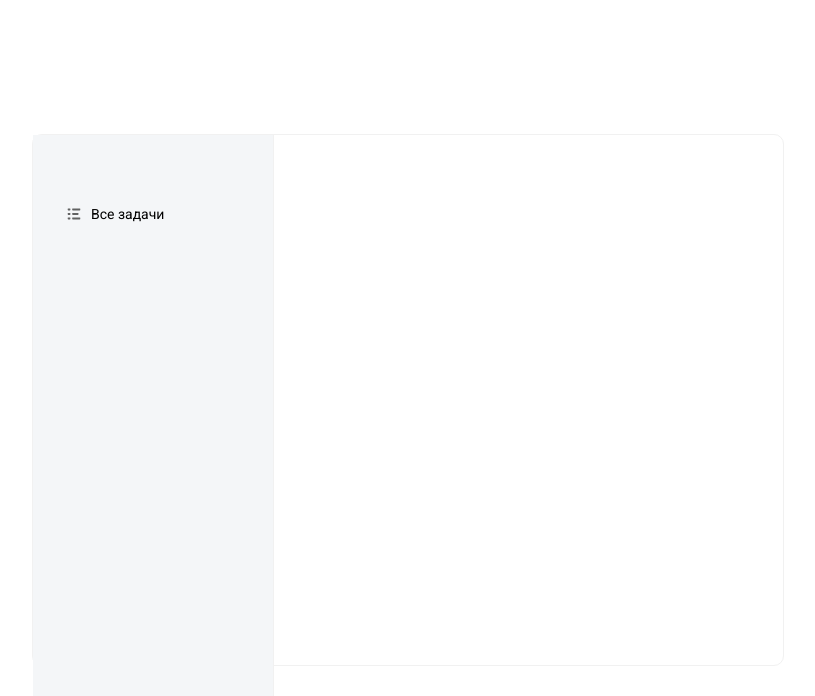
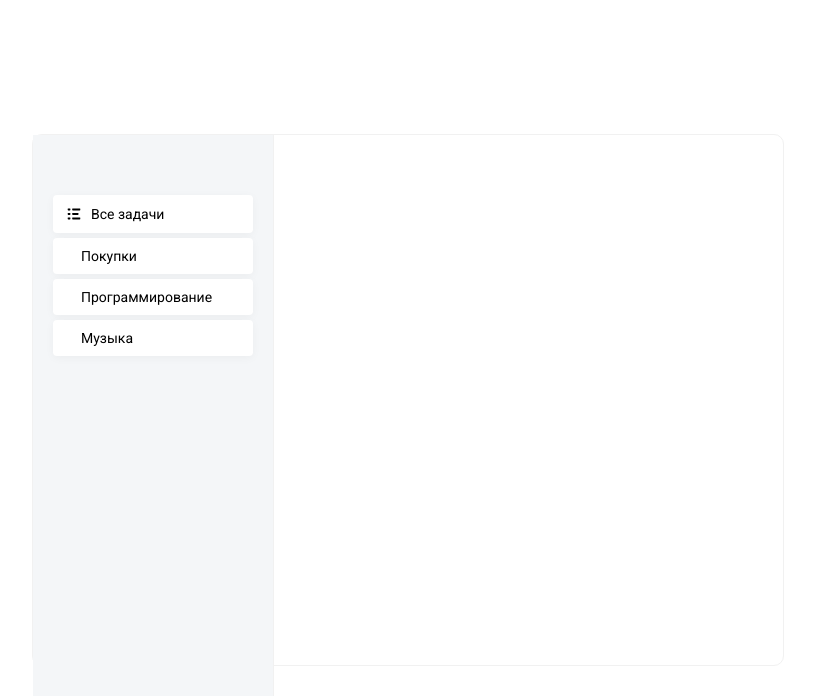
Before and after one commit to kostya-alch/todo-list-react, a React (Create React App) app: page / in a window 1280 px wide. Shown: the top 696 px of the page, without its empty margins (232-1047 px from the left). Built offline with nearby package versions, Linux system fonts and the light colour scheme.

Commit message:
add List component for main menu

```diff
--- a/src/App.jsx
+++ b/src/App.jsx
@@ -1,17 +1,35 @@
 import React from 'react';
-import listSvg from './assets/img/list.svg'
+
+import List from './components/List/List';
 
 function App() {
   return <div className="todo">
     <div className="todo__sidebar">
-      <ul className="todo__list">
-        <li>
-          <i>
-            <img src={listSvg} alt="title-todo" />
-          </i>
-          <span>Все задачи</span>
-        </li>
-      </ul>
+      <List items={[{
+        icon:
+          <svg width="18"
+            height="18"
+            viewBox="0 0 18 18"
+            fill="none"
+            xmlns="http://www.w3.org/2000/svg">
+            <path d="M12.96 8.10001H7.74001C7.24321 8.10001 7.20001 8.50231 7.20001 9.00001C7.20001 9.49771 7.24321 9.90001 7.74001 9.90001H12.96C13.4568 9.90001 13.5 9.49771 13.5 9.00001C13.5 8.50231 13.4568 8.10001 12.96 8.10001V8.10001ZM14.76 12.6H7.74001C7.24321 12.6 7.20001 13.0023 7.20001 13.5C7.20001 13.9977 7.24321 14.4 7.74001 14.4H14.76C15.2568 14.4 15.3 13.9977 15.3 13.5C15.3 13.0023 15.2568 12.6 14.76 12.6ZM7.74001 5.40001H14.76C15.2568 5.40001 15.3 4.99771 15.3 4.50001C15.3 4.00231 15.2568 3.60001 14.76 3.60001H7.74001C7.24321 3.60001 7.20001 4.00231 7.20001 4.50001C7.20001 4.99771 7.24321 5.40001 7.74001 5.40001ZM4.86001 8.10001H3.24001C2.74321 8.10001 2.70001 8.50231 2.70001 9.00001C2.70001 9.49771 2.74321 9.90001 3.24001 9.90001H4.86001C5.35681 9.90001 5.40001 9.49771 5.40001 9.00001C5.40001 8.50231 5.35681 8.10001 4.86001 8.10001ZM4.86001 12.6H3.24001C2.74321 12.6 2.70001 13.0023 2.70001 13.5C2.70001 13.9977 2.74321 14.4 3.24001 14.4H4.86001C5.35681 14.4 5.40001 13.9977 5.40001 13.5C5.40001 13.0023 5.35681 12.6 4.86001 12.6ZM4.86001 3.60001H3.24001C2.74321 3.60001 2.70001 4.00231 2.70001 4.50001C2.70001 4.99771 2.74321 5.40001 3.24001 5.40001H4.86001C5.35681 5.40001 5.40001 4.99771 5.40001 4.50001C5.40001 4.00231 5.35681 3.60001 4.86001 3.60001Z"
+              fill="black" />
+          </svg>,
+        name: 'Все задачи'
+      }]} />
+      <List items={[{
+        color: '#42B883',
+        name: 'Покупки'
+      },
+      {
+        color: '#64C4ED',
+        name: 'Программирование'
+      },
+      {
+        color: '#FFBBCC',
+        name: 'Музыка'
+      }
+      ]} />
     </div>
     <div className="todo__tasks">
 
--- /dev/null
+++ b/src/components/List/List.jsx
@@ -0,0 +1,22 @@
+import React from 'react'
+
+import './List.scss'
+const List = ({ items }) => {
+   return (
+      <div>
+         <ul className="list">
+            {
+               items.map(item => (
+                  <li className='active'>
+                     <i>
+                        {item.icon ? item.icon : <i className={`badge badge--${item.color}`}></i>}
+                     </i>
+                     <span>{item.name}</span>
+                  </li>))
+            }
+         </ul>
+      </div>
+   )
+}
+
+export default List
--- /dev/null
+++ b/src/components/List/List.scss
@@ -0,0 +1,22 @@
+.list {
+  li {
+    display: flex;
+    align-items: center;
+    padding: 10px 12px;
+    cursor: pointer;
+
+    &.active {
+      background: #ffffff;
+      box-shadow: 0px 2px 10px rgba(0, 0, 0, 0.04);
+      border-radius: 4px;
+      margin-bottom: 5px;
+    }
+  }
+  i {
+    display: inline-flex;
+    margin-right: 8px;
+    img {
+      opacity: 0.6;
+    }
+  }
+}
--- a/src/index.scss
+++ b/src/index.scss
@@ -29,24 +29,5 @@
     border-right: 1px solid #f1f1f1;
     padding: 60px 20px;
   }
-  &__list {
-    li {
-      display: flex;
-      align-items: center;
-      padding: 10px 12px;
-      &.active {
-        background: #ffffff;
-        box-shadow: 0px 2px 10px rgba(0, 0, 0, 0.04);
-        border-radius: 4px;
-        margin-bottom: 5px;
-      }
-    }
-    i {
-      display: inline-flex;
-      margin-right: 8px;
-      img {
-        opacity: 0.6;
-      }
-    }
-  }
+
 }
```
